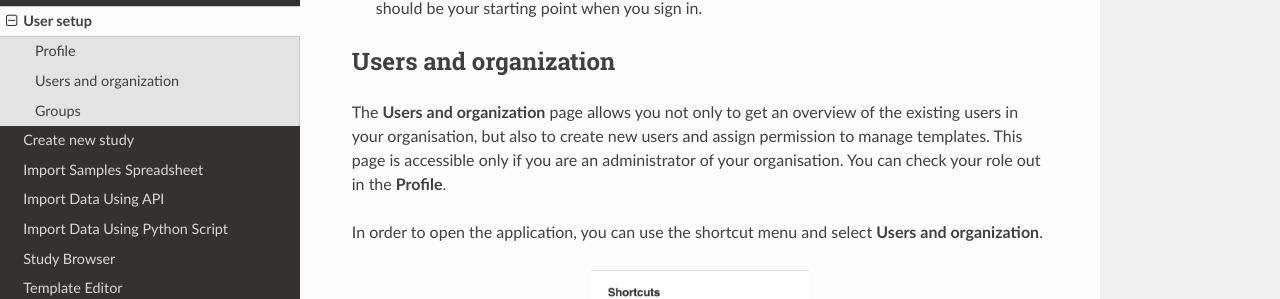
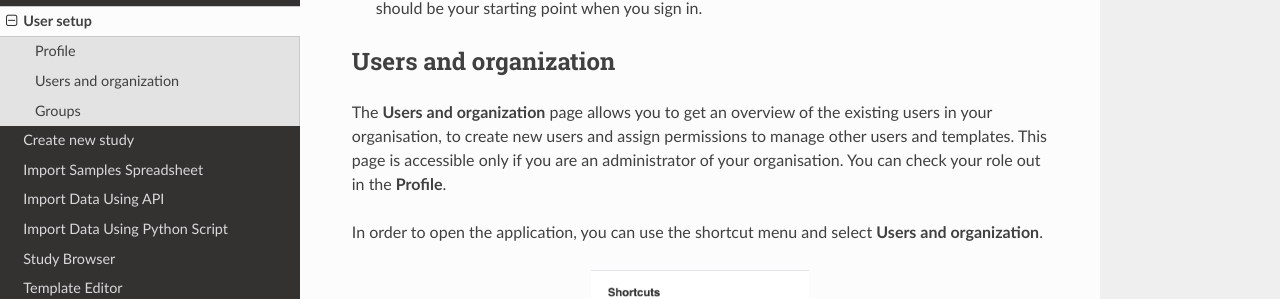
Before and after one commit to genestack/user-guide, a Sphinx documentation site: the page built from source/doc-odm-user-guide/setup.rst, in a window 1280 px wide and 900 px high, scrolled down 1548 px. Shown: the part 155-454 px from the top of the window. Built offline with Sphinx 7.4.7 and the Read the Docs theme 2.0.0, drawn with Linux system fonts in a browser that asks for light colours.

Commit message:
Update setup.rst

```diff
--- a/source/doc-odm-user-guide/setup.rst
+++ b/source/doc-odm-user-guide/setup.rst
@@ -31,8 +31,8 @@ follow the link specified in the email. You can rename or delete previously gene
 Users and organization
 **********************
 
-The **Users and organization** page allows you not only to get an overview of the existing users in your organisation,
-but also to create new users and assign permission to manage templates. This page is accessible only if you are
+The **Users and organization** page allows you to get an overview of the existing users in your organisation,
+to create new users and assign permissions to manage other users and templates. This page is accessible only if you are
 an administrator of your organisation. You can check your role out in the **Profile**.
 
 In order to open the application, you can use the shortcut menu and select **Users and organization**.
```
